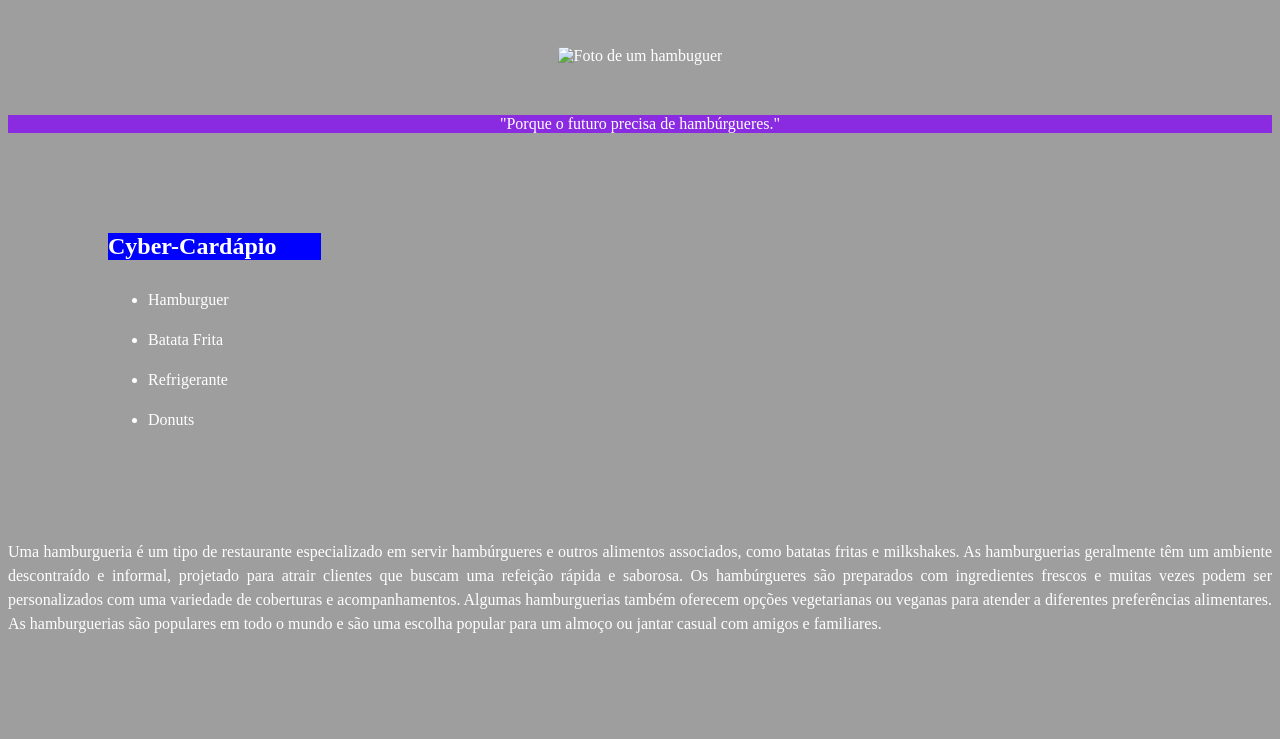
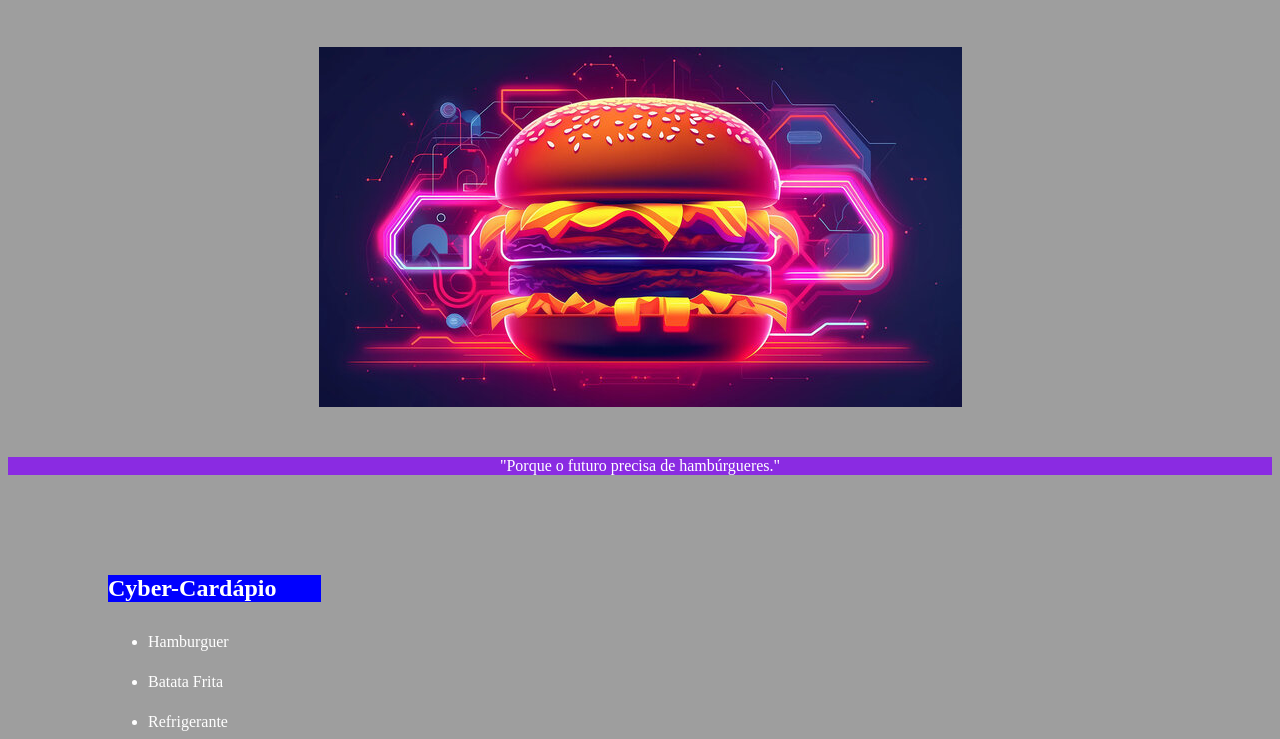
Before and after one commit to enzovmoraes/projeto-cyberburguer, a plain HTML site: page index.html in a window 1280 px wide. Shown: the part 61-800 px from the top of the page. Drawn offline with Linux system fonts and the light colour scheme; the site is published under a folder, as on GitHub Pages, so addresses that start at the root find nothing.

Commit message:
Update index.html

```diff
--- a/index.html
+++ b/index.html
@@ -7,7 +7,7 @@
     <body>
         <h1> Cyb3r-Burgu3r</h1>
         <div class="foto">
-            <img src="/img/hamburguer2.jpg" class="comida" alt="Foto de um hambuguer">
+            <img src="img/hamburguer2.jpg" class="comida" alt="Foto de um hambuguer">
 
         </div>
         <p class="descricao-burguer">"Porque o futuro precisa de hambúrgueres."</p>
```
